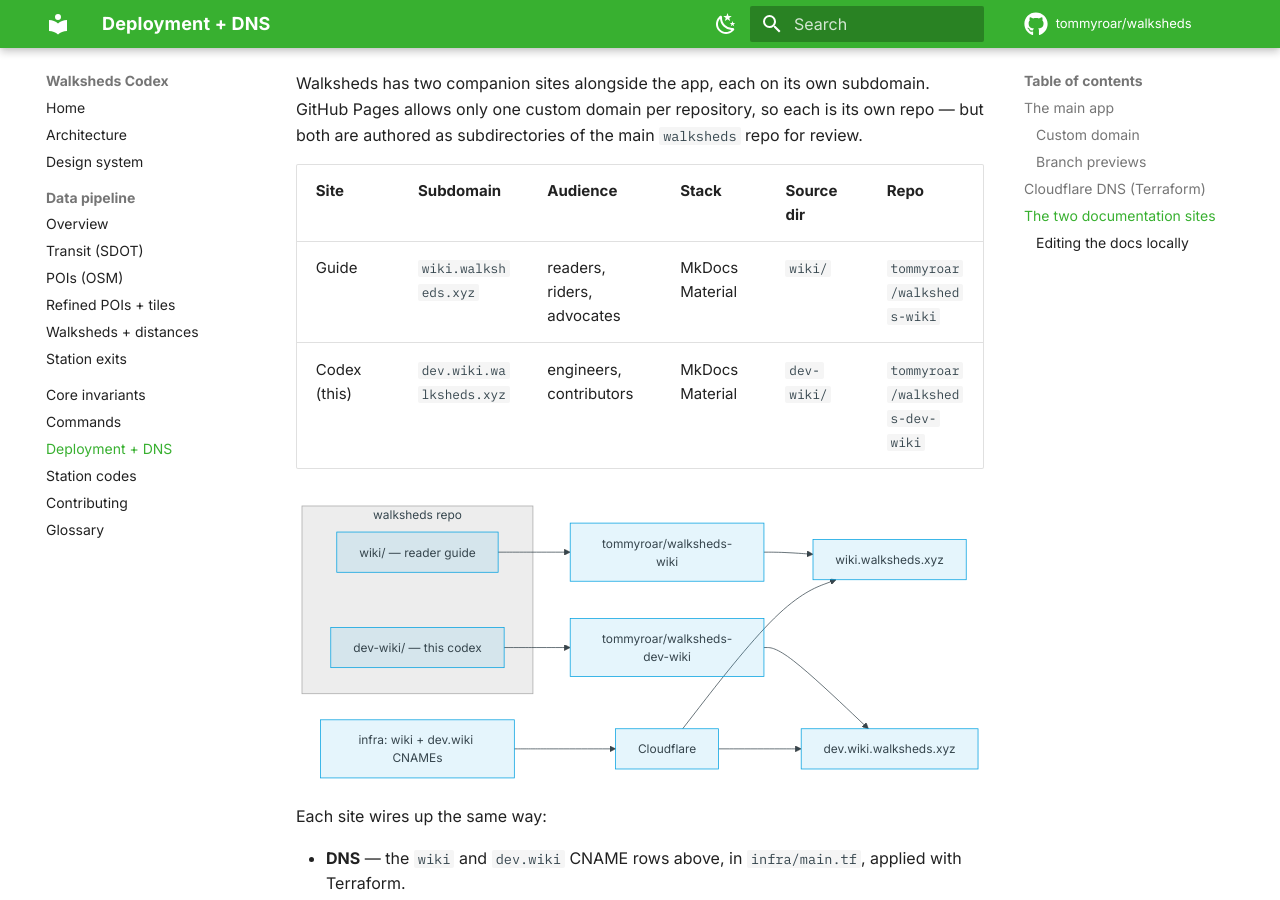
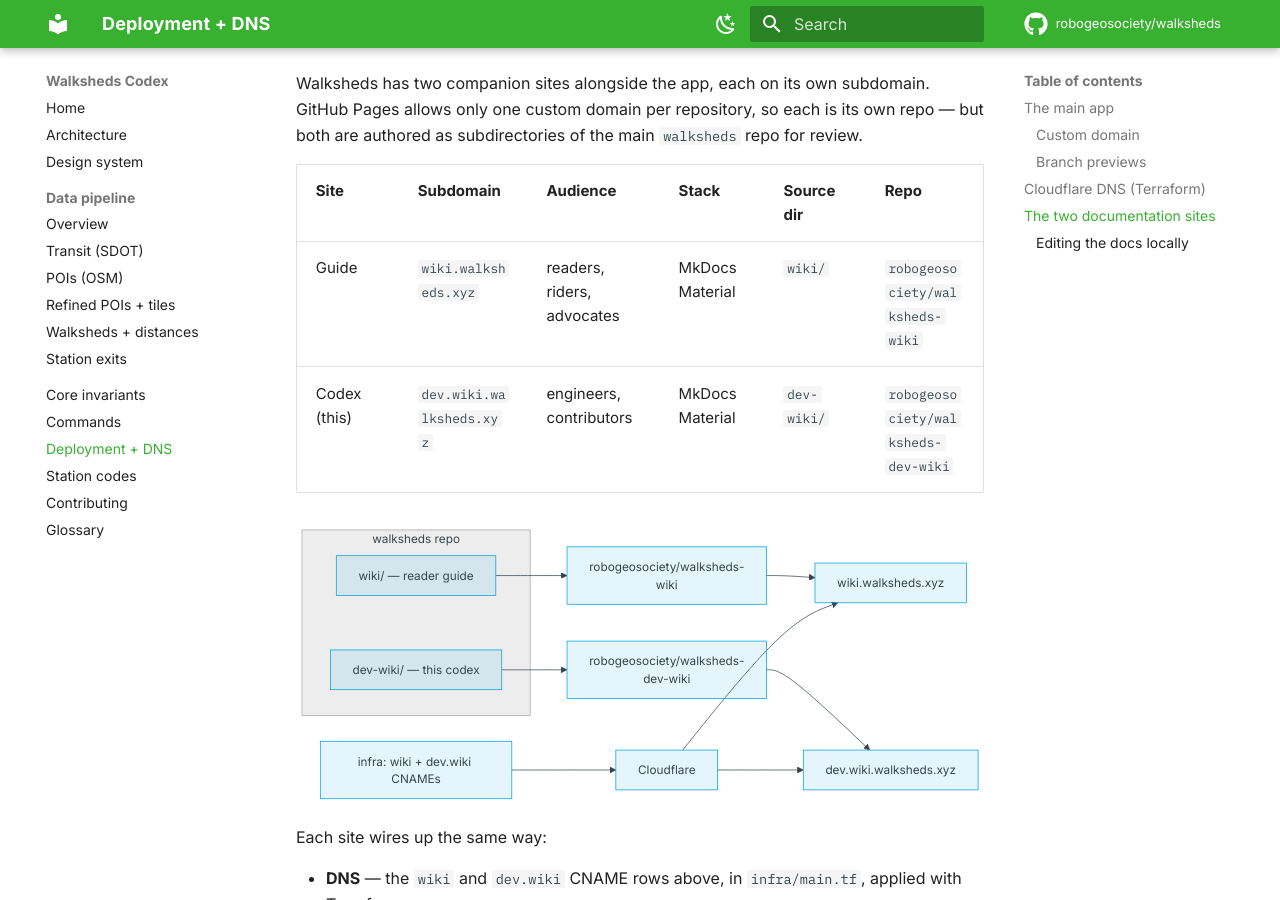
Before and after one commit to tommyroar/walksheds-dev-wiki, an MkDocs documentation site: the page built from docs/deployment.md, in a window 1280 px wide and 900 px high, scrolled down 1722 px. Built offline with MkDocs 1.6.1 and Material for MkDocs 9.7.7, drawn with Linux system fonts in a browser that asks for light colours; comment, search, counter and statistics services are not loaded.

Commit message:
chore: rename github URLs tommyroar → robogeosociety
Co-Authored-By: Claude Fable 5 <noreply@anthropic.com>

````diff
--- a/docs/deployment.md
+++ b/docs/deployment.md
@@ -56,8 +56,8 @@ Walksheds has two companion sites alongside the app, each on its own subdomain.
 
 | Site | Subdomain | Audience | Stack | Source dir | Repo |
 | --- | --- | --- | --- | --- | --- |
-| Guide | `wiki.walksheds.xyz` | readers, riders, advocates | MkDocs Material | `wiki/` | `tommyroar/walksheds-wiki` |
-| Codex (this) | `dev.wiki.walksheds.xyz` | engineers, contributors | MkDocs Material | `dev-wiki/` | `tommyroar/walksheds-dev-wiki` |
+| Guide | `wiki.walksheds.xyz` | readers, riders, advocates | MkDocs Material | `wiki/` | `robogeosociety/walksheds-wiki` |
+| Codex (this) | `dev.wiki.walksheds.xyz` | engineers, contributors | MkDocs Material | `dev-wiki/` | `robogeosociety/walksheds-dev-wiki` |
 
 ```mermaid
 flowchart LR
@@ -65,8 +65,8 @@ flowchart LR
     W[wiki/ — reader guide]
     D[dev-wiki/ — this codex]
   end
-  W --> WR[tommyroar/walksheds-wiki] --> WS[wiki.walksheds.xyz]
-  D --> DR[tommyroar/walksheds-dev-wiki] --> DS[dev.wiki.walksheds.xyz]
+  W --> WR[robogeosociety/walksheds-wiki] --> WS[wiki.walksheds.xyz]
+  D --> DR[robogeosociety/walksheds-dev-wiki] --> DS[dev.wiki.walksheds.xyz]
   TF[infra: wiki + dev.wiki CNAMEs] --> CF[Cloudflare] --> WS
   CF --> DS
 ```
--- a/mkdocs.yml
+++ b/mkdocs.yml
@@ -2,8 +2,8 @@ site_name: Walksheds Codex
 site_url: https://dev.wiki.walksheds.xyz
 site_description: The project codex for Walksheds — the Seattle Link light rail walkshed explorer. Architecture, data pipelines, invariants, design system, and operations.
 site_author: tommyroar
-repo_url: https://github.com/tommyroar/walksheds
-repo_name: tommyroar/walksheds
+repo_url: https://github.com/robogeosociety/walksheds
+repo_name: robogeosociety/walksheds
 edit_uri: edit/main/dev-wiki/docs/
 copyright: Transit data from Sound Transit, SDOT, OpenStreetMap, and Overture Maps.
 
````
Also changed, not shown: README.md (+1 -1 lines), docs/contributing.md (+1 -1 lines), 2 other files.
